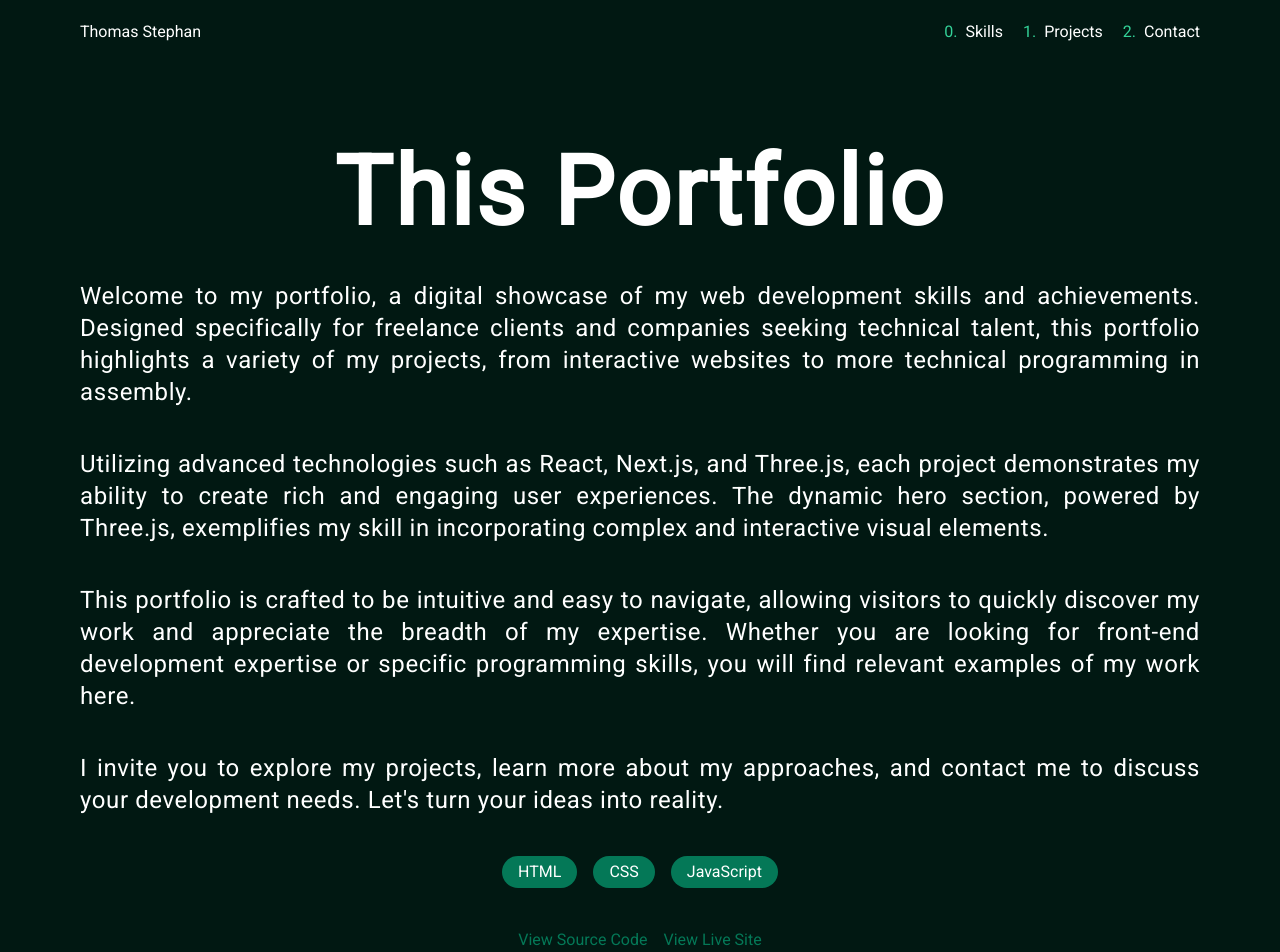
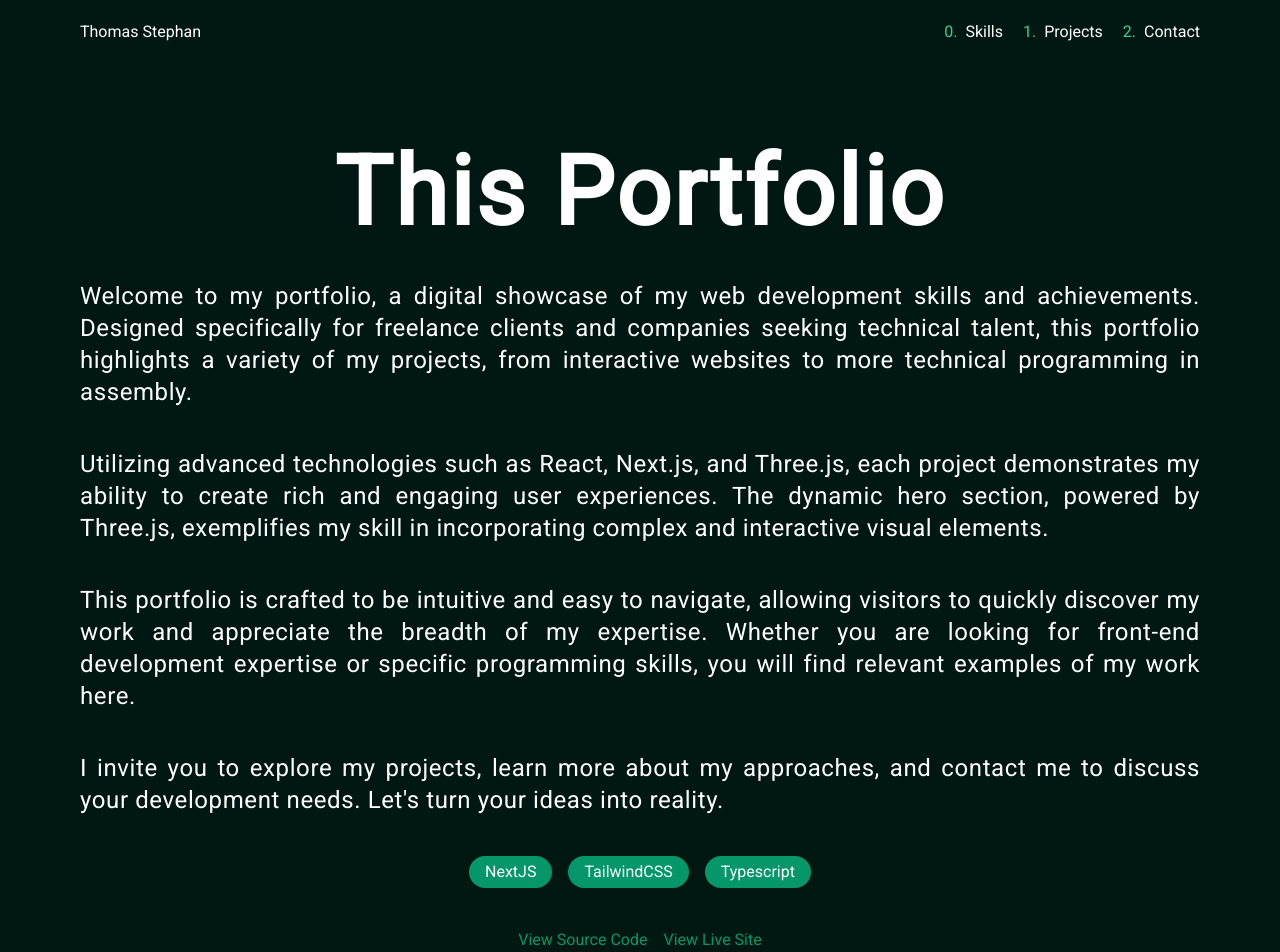
Before and after one commit to SkyDogzz/Portfolio-NextJS, a Next.js app in the folder app/: page /projects/portfolio in a window 1280 px wide. Shown: the top 952 px of the page. Built offline with nearby package versions, Linux system fonts and the light colour scheme.

Commit message:
Update project components, add project links and technologies

```diff
--- /dev/null
+++ b/app/src/app/components/projects/ImageDesc.tsx
@@ -0,0 +1,7 @@
+import Image from 'next/image';
+
+export default function ImageDesc({ src, alt }: { src: string, alt: string }) {
+    return (
+        <Image src={src} alt={alt} className="w-full h-auto" width={1920} height={1080} layout="responsive" quality={100} />
+    );
+}
--- a/app/src/app/components/projects/Links.tsx
+++ b/app/src/app/components/projects/Links.tsx
@@ -14,7 +14,7 @@ export default function Links({ links }: { links: Links[] }) {
                     key={link.name}
                     href={link.url}
                     target={link.blank ? "_blank" : "_self"}
-                    className="text-emerald-700 hover:text-emerald-600"
+                    className="text-emerald-600 hover:text-emerald-500"
                 >
                     {link.name}
                 </Link>
--- a/app/src/app/components/projects/Techno.tsx
+++ b/app/src/app/components/projects/Techno.tsx
@@ -11,7 +11,7 @@ export default function Techno({ name }: { name: string }) {
     return (
         <div className="flex flex-wrap gap-4 justify-center">
             {project?.techs.map((tech) => (
-                <span className="bg-emerald-700 sm:placeholder:hover:bg-emerald-600 px-4 py-1 rounded-full gap-2" key={tech}>
+                <span className="bg-emerald-600 sm:placeholder:hover:bg-emerald-500 px-4 py-1 rounded-full gap-2" key={tech}>
                     {tech}
                 </span>
             ))}
--- a/app/src/app/data/projects.json
+++ b/app/src/app/data/projects.json
@@ -6,9 +6,9 @@
         "link": "/",
         "icon": "React",
         "techs": [
-            "HTML",
-            "CSS",
-            "JavaScript"
+            "NextJS",
+            "TailwindCSS",
+            "Typescript"
         ],
         "blank": false
     },
@@ -19,13 +19,15 @@
         "icon": "PlaneDeparture",
         "techs": [
             "Tailwindcss",
-            "Sass"
+            "Sass",
+            "Javascript"
         ],
         "blank": true
     },
     {
         "name": "Mandelbroot visualizer",
         "description": "A visualizer for the Mandelbrot set using asmX86 with nasm",
+        "slug": "mandelbroot",
         "link": "https://github.com/SkyDogzz/mandelbroot/",
         "icon": "Code",
         "techs": [
--- /dev/null
+++ b/app/src/app/projects/mandelbroot/page.tsx
@@ -0,0 +1,35 @@
+import Title from "@/app/components/projects/Title";
+import Description from "@/app/components/projects/Description";
+import Techno from "@/app/components/projects/Techno";
+import Links from "@/app/components/projects/Links";
+import ImageDesc from "@/app/components/projects/ImageDesc";
+
+export default function Mandelbroot() {
+    const descriptions = [
+        "This project showcases a implementation of the Mandelbrot set, entirely coded in NASM x86 assembly language.",
+        "Demonstrating my deep understanding of low-level programming and efficiency optimization, this endeavor not only captures the intricacies of fractal geometry but also highlights my capability to handle computationally intensive tasks with precision.",
+        "Using minimal resources, the project delivers a mesmerizing visualization of the Mandelbrot set, proving that even the most traditional programming environments can produce cutting-edge graphical outputs.",
+        "Ideal for those who appreciate the elegance of assembly language, this project exemplifies how meticulous coding can translate into visually compelling results."
+
+    ]
+
+    const links = [
+        {
+            name: "View Source Code",
+            url: "https://github.com/SkyDogzz/mandelbroot/",
+            blank: true
+        }
+    ]
+
+    return (
+        <section id="portfolio" className="portfolio flex flex-col justify-center gap-10 py-20">
+            <Title title="This Portfolio" />
+            {descriptions.map((description, index) => (
+                <Description key={index} description={description} />
+            ))}
+            <ImageDesc src="/images/mandelbroot.png" alt="Mandelbroot visualizer" />
+            <Techno name={"Mandelbroot visualizer"} />
+            <Links links={links} />
+        </section>
+    );
+}
```
Also changed, not shown: app/public/images/mandelbroot.png (added).
